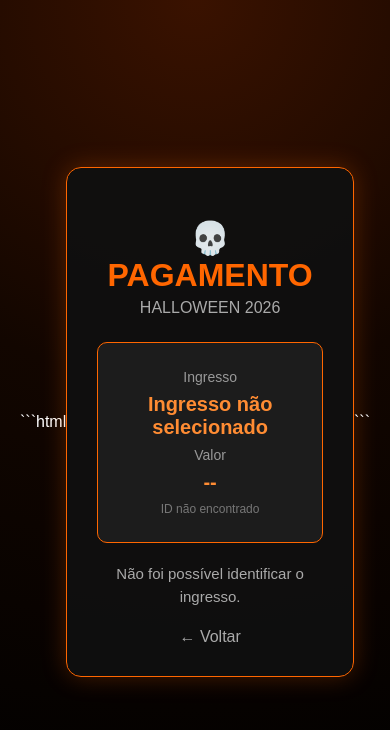
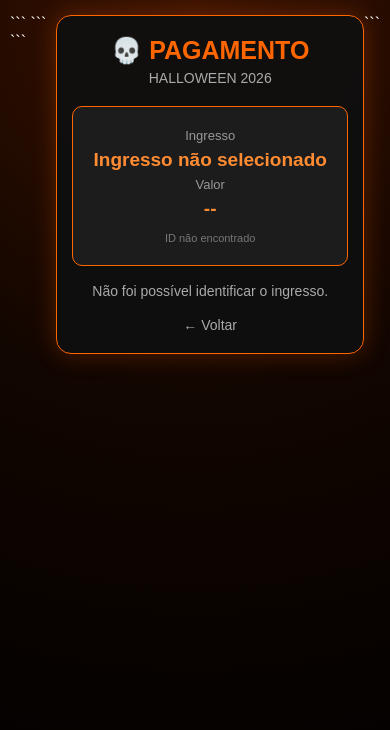
Before and after one commit to absolutterror/halloween-2026, a plain HTML site: page pagamento.html in a window 390 px wide. Drawn offline with Linux system fonts and the light colour scheme.

Commit message:
Update pagamento.html

````diff
--- a/pagamento.html
+++ b/pagamento.html
@@ -1,11 +1,12 @@
-```html
 <!DOCTYPE html>
+
 <html lang="pt-BR">
 
 <head>
     <meta charset="UTF-8">
     <meta name="viewport" content="width=device-width, initial-scale=1.0">
 
+```
 <title>Pagamento — Halloween 2026</title>
 
 <style>
@@ -13,35 +14,48 @@
         box-sizing: border-box;
     }
 
+    html,
     body {
         margin: 0;
-            min-height: 100vh;
+        padding: 0;
+        min-height: 100%;
+    }
 
+    body {
         font-family: Arial, sans-serif;
 
         background:
-                radial-gradient(circle at top, #3a1200, #120600 45%, #000 100%);
+            radial-gradient(
+                circle at top,
+                #3a1200 0%,
+                #120600 45%,
+                #000 100%
+            );
 
         color: white;
 
+        min-height: 100vh;
+
         display: flex;
         justify-content: center;
-            align-items: center;
+        align-items: flex-start;
 
-            padding: 20px;
+        padding: 30px 15px 40px;
+
+        overflow-x: hidden;
     }
 
     .container {
         width: 100%;
-            max-width: 450px;
+        max-width: 430px;
 
-            background: rgba(15, 15, 15, 0.95);
+        background: rgba(15, 15, 15, 0.96);
 
         border: 1px solid #ff6600;
 
         border-radius: 15px;
 
-            padding: 30px;
+        padding: 25px 20px;
 
         box-shadow:
             0 0 25px rgba(255, 102, 0, 0.25);
@@ -52,13 +66,17 @@
     h1 {
         color: #ff6600;
 
-            margin-bottom: 5px;
+        font-size: 28px;
+
+        margin: 0 0 5px;
     }
 
     .subtitle {
         color: #aaa;
 
-            margin-bottom: 25px;
+        font-size: 14px;
+
+        margin-bottom: 20px;
     }
 
     .ticket {
@@ -68,45 +86,61 @@
 
         border-radius: 10px;
 
-            padding: 18px;
+        padding: 15px;
 
-            margin-bottom: 20px;
+        margin-bottom: 15px;
     }
 
     .ticket p {
-            margin: 8px 0;
+        margin: 6px 0;
     }
 
     .label {
         color: #999;
 
-            font-size: 14px;
+        font-size: 13px;
     }
 
     .value {
         color: #ff8c33;
 
-            font-size: 20px;
+        font-size: 19px;
 
         font-weight: bold;
     }
 
     .id {
-            margin-top: 15px;
+        margin-top: 12px !important;
 
         color: #777;
 
-            font-size: 12px;
+        font-size: 11px;
 
         word-break: break-all;
     }
 
+    .status {
+        margin: 15px 0;
+
+        color: #aaa;
+
+        font-size: 14px;
+
+        line-height: 1.5;
+    }
+
+    .pix-area {
+        display: none;
+    }
+
     .qr-container {
-            margin: 20px auto;
+        margin: 15px auto;
 
-            padding: 15px;
+        padding: 10px;
 
         width: fit-content;
+
+        max-width: 100%;
 
         background: white;
 
@@ -116,7 +150,7 @@
     .qr-container img {
         display: block;
 
-            width: 250px;
+        width: 220px;
 
         max-width: 100%;
 
@@ -126,9 +160,9 @@
     .copy-button {
         width: 100%;
 
-            margin-top: 10px;
+        margin-top: 5px;
 
-            padding: 15px;
+        padding: 13px;
 
         border: none;
 
@@ -138,39 +172,27 @@
 
         color: white;
 
-            font-size: 16px;
+        font-size: 15px;
 
         font-weight: bold;
 
         cursor: pointer;
+
+        transition: 0.2s;
     }
 
     .copy-button:hover {
         background: #ff7b26;
     }
 
-        .status {
-            margin: 20px 0;
-
-            color: #aaa;
-
-            font-size: 15px;
-
-            line-height: 1.5;
-        }
-
-        .pix-area {
-            display: none;
-        }
-
     .pix-code {
         width: 100%;
 
-            min-height: 90px;
+        min-height: 75px;
 
-            margin-top: 15px;
+        margin-top: 10px;
 
-            padding: 12px;
+        padding: 10px;
 
         border-radius: 8px;
 
@@ -180,19 +202,31 @@
 
         color: #ccc;
 
-            font-size: 11px;
+        font-size: 10px;
 
         line-height: 1.4;
 
         resize: none;
     }
 
+    .pix-info {
+        margin-top: 15px;
+
+        color: #aaa;
+
+        font-size: 13px;
+
+        line-height: 1.5;
+    }
+
     .back {
         display: block;
 
-            margin-top: 20px;
+        margin-top: 15px;
 
         color: #aaa;
+
+        font-size: 14px;
 
         text-decoration: none;
     }
@@ -200,12 +234,34 @@
     .back:hover {
         color: #ff6600;
     }
+
+    @media (max-width: 480px) {
+
+        body {
+            padding: 15px 10px 30px;
+        }
+
+        .container {
+            padding: 20px 15px;
+        }
+
+        h1 {
+            font-size: 25px;
+        }
+
+        .qr-container img {
+            width: 200px;
+        }
+
+    }
 </style>
+```
 
 </head>
 
 <body>
 
+```
 <div class="container">
 
     <h1>💀 PAGAMENTO</h1>
@@ -290,7 +346,7 @@
         ></textarea>
 
 
-            <div class="status">
+        <div class="pix-info">
 
             Escaneie o QR Code ou copie o
             Pix Copia e Cola para realizar
@@ -320,10 +376,9 @@
     </a>
 
 </div>
-
+```
 
 <script>
-
 
 // ==========================================
 // CONFIGURAÇÃO
@@ -653,4 +708,3 @@ async function copiarPix() {
 </body>
 
 </html>
-```
````
Lines whose indentation alone changed are shown as unchanged.
